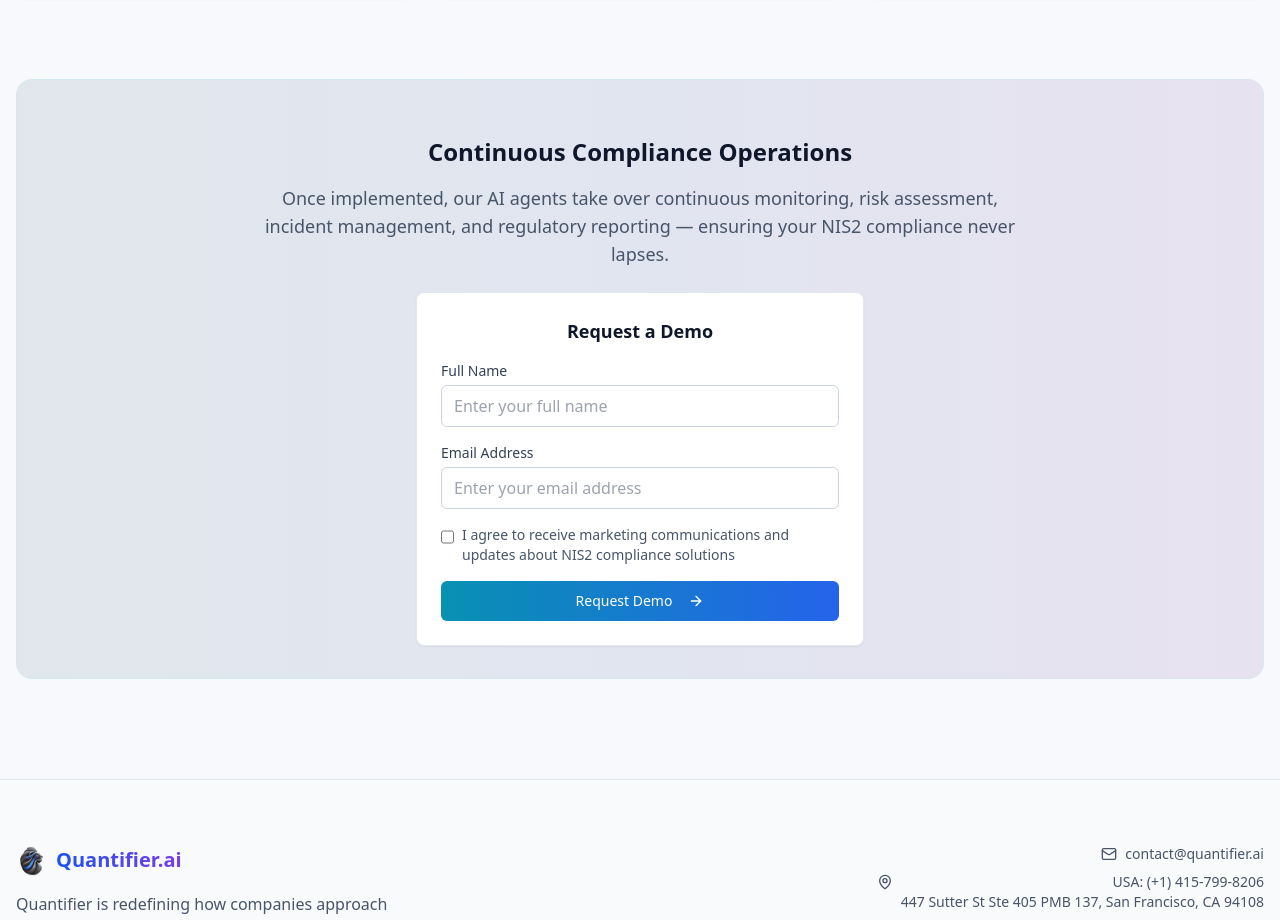
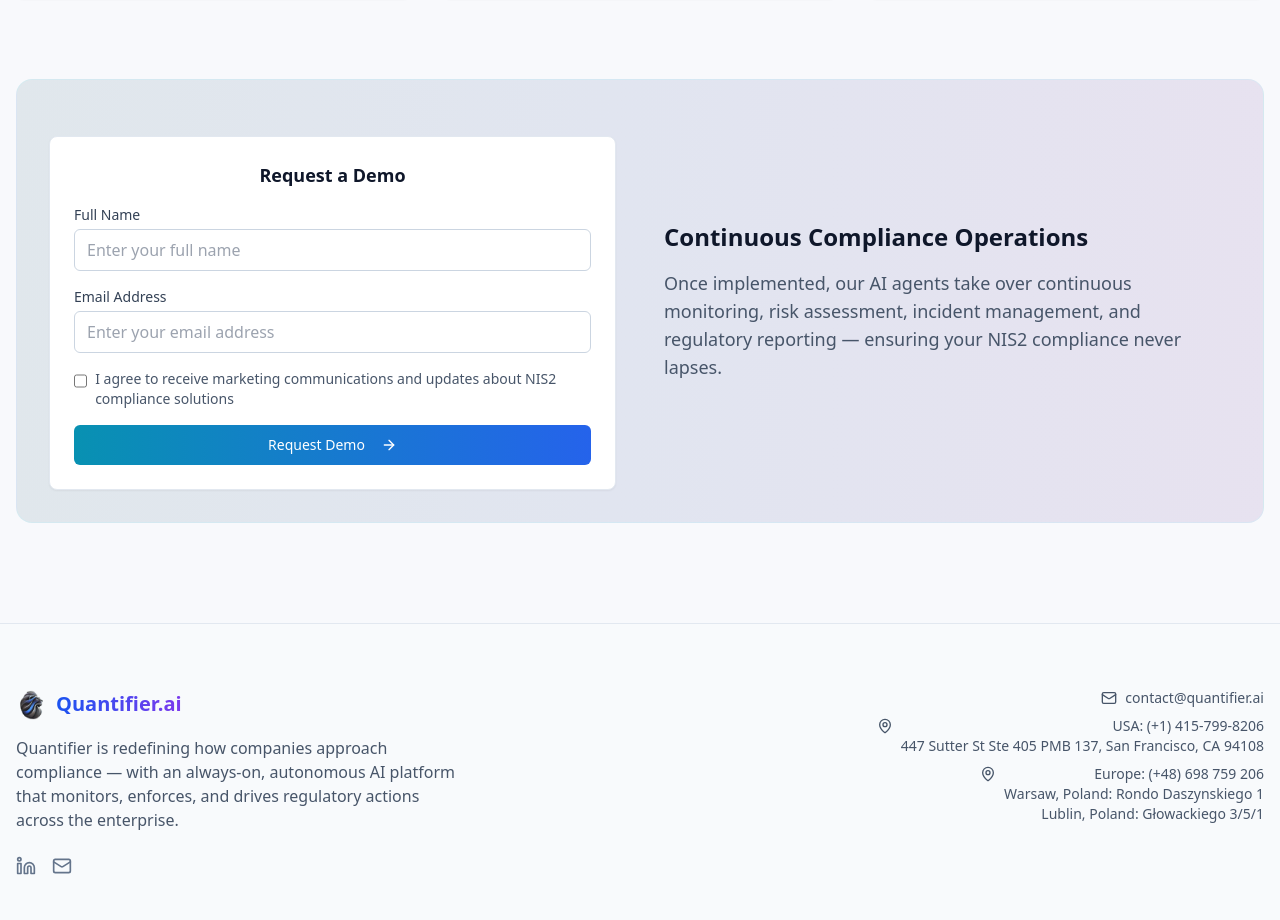
Before and after one commit to TeamQuantifier/ai-compliance-navigator-site-87, a React (Vite) app: page /frameworks/cybersecurity/nis-ii in a window 1280 px wide. Shown: the part 4241-5161 px from the top of the page. Built offline with nearby package versions, Linux system fonts and the light colour scheme.

Commit message:
Move section to the left

```diff
--- a/src/pages/frameworks/cybersecurity/NisII.tsx
+++ b/src/pages/frameworks/cybersecurity/NisII.tsx
@@ -548,15 +548,9 @@ const NisII = () => {
             <div className="flex items-center justify-center mb-6">
 
             </div>
-            <h3 className="text-2xl font-bold text-center mb-4 text-slate-900">
-              Continuous Compliance Operations
-            </h3>
-            <p className="text-lg text-slate-600 text-center mb-6 max-w-3xl mx-auto">
-              Once implemented, our AI agents take over continuous monitoring, risk assessment, incident management, and regulatory reporting — ensuring your NIS2 compliance never lapses.
-            </p>
-
-            {/* Request Demo Form */}
-            <div className="max-w-md mx-auto bg-white p-6 rounded-lg border border-slate-200 shadow-sm">
+            <div className="grid grid-cols-1 lg:grid-cols-2 gap-12 items-center">
+              {/* Request Demo Form - Left Side */}
+              <div className="bg-white p-6 rounded-lg border border-slate-200 shadow-sm">
                 <h4 className="text-lg font-semibold text-slate-900 mb-4 text-center">Request a Demo</h4>
                 <form className="space-y-4">
                   <div>
@@ -603,6 +597,17 @@ const NisII = () => {
                   </Button>
                 </form>
               </div>
+
+              {/* Content - Right Side */}
+              <div>
+                <h3 className="text-2xl font-bold mb-4 text-slate-900">
+                  Continuous Compliance Operations
+                </h3>
+                <p className="text-lg text-slate-600 mb-6">
+                  Once implemented, our AI agents take over continuous monitoring, risk assessment, incident management, and regulatory reporting — ensuring your NIS2 compliance never lapses.
+                </p>
+              </div>
+            </div>
           </div>
         </section>
 
```
Lines whose indentation alone changed are shown as unchanged.
